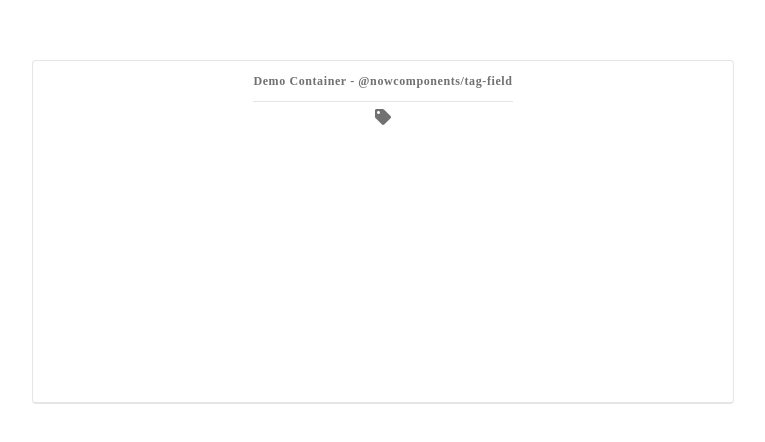
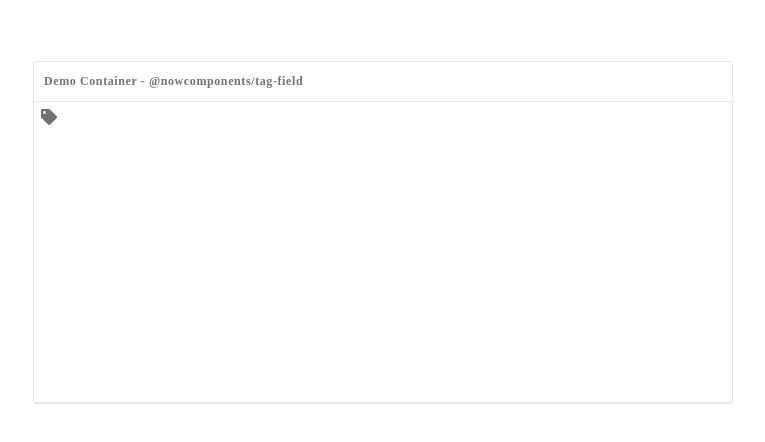
Before and after one commit to Quixomatic/tag-field, a plain HTML site: page index.html in a window 1280 px wide. Shown: the part 168-610 px from the top of the page, without its empty margins (257-1022 px from the left). Drawn offline with Linux system fonts and the light colour scheme.

Commit message:
Update index.html

```diff
--- a/index.html
+++ b/index.html
@@ -9,6 +9,10 @@
 
 <body>
     <style>
+        * {
+            box-sizing: border-box;
+        }
+
         .demo-container {
             position: fixed;
             top: 0;
@@ -44,10 +48,13 @@
             display: flex;
             flex-flow: row nowrap;
             align-items: center;
+            width: 100%;
+            padding: 0 10px;
         }
 
         .demo-container > .container-inner > .inner-body {
             height: 300px;
+            width: 100%;
         }
     </style>
     <div class="demo-container">
```
